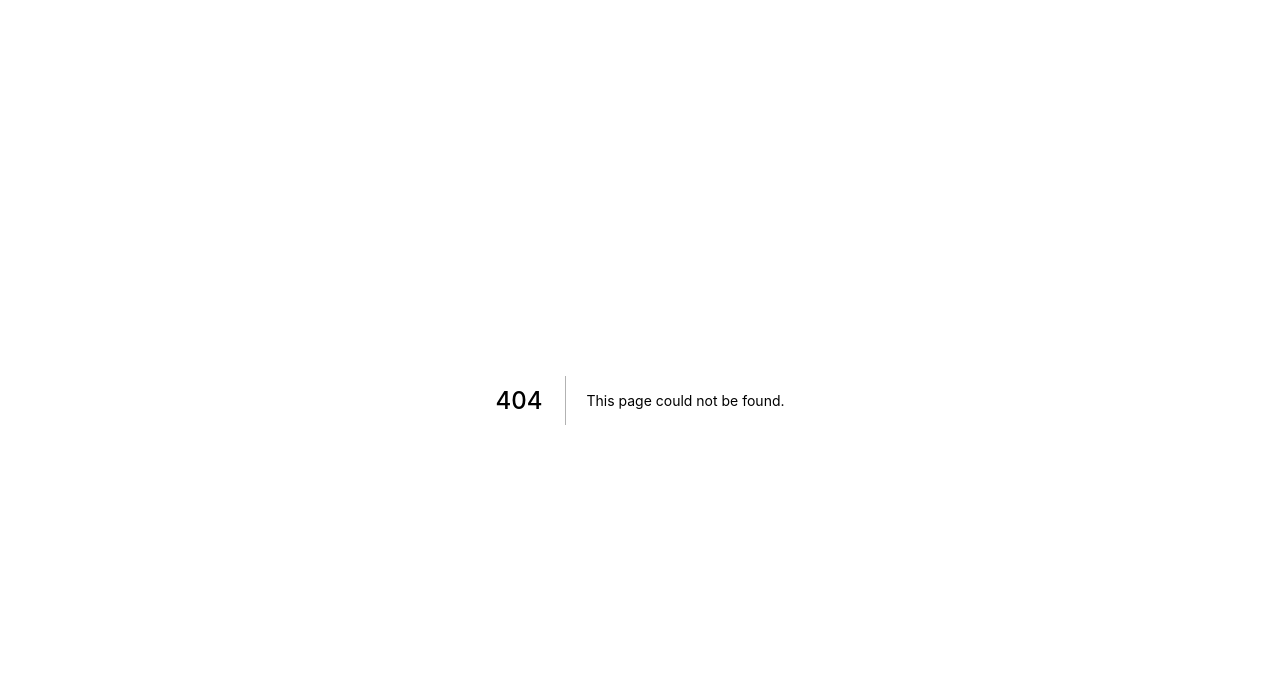
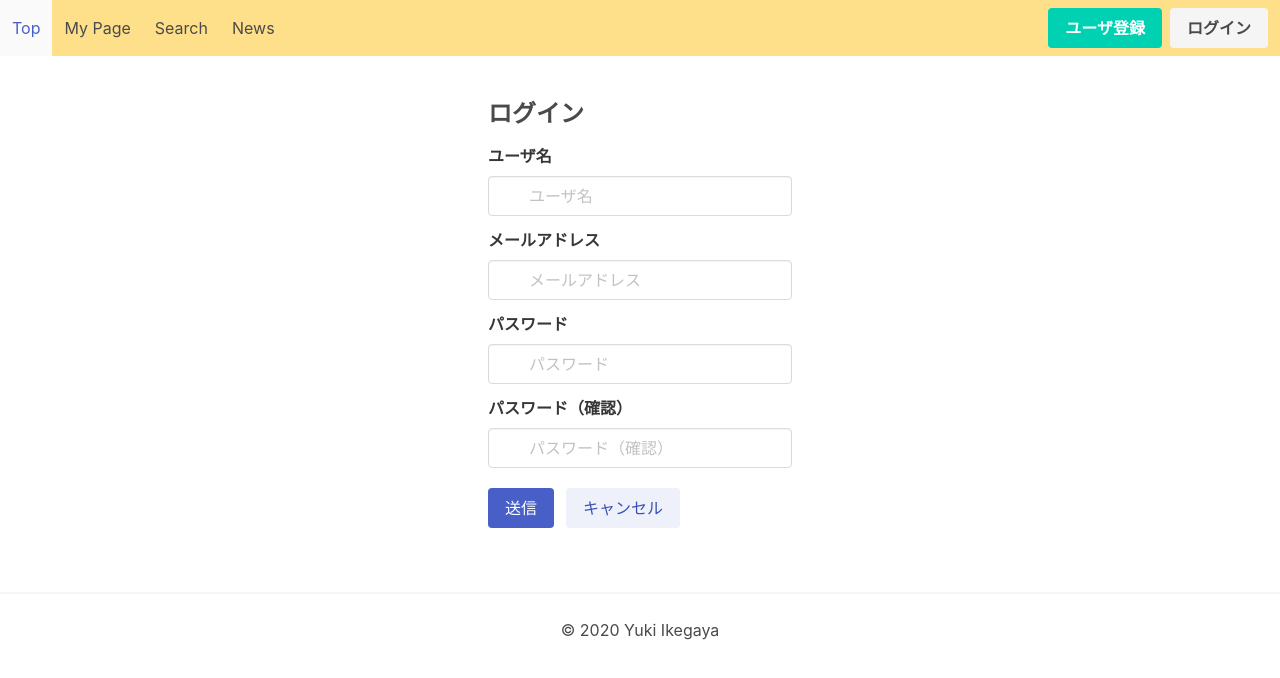
Before and after one commit to ikeyu0806/movie-info, a Next.js app: page /login in a window 1280 px wide. Before the commit this address had no page. Shown: the top 678 px of the page. Built offline with nearby package versions, Linux system fonts and the light colour scheme.

Commit message:
create login form template

```diff
--- a/components/Layout.tsx
+++ b/components/Layout.tsx
@@ -52,8 +52,8 @@ const Layout = ({ children, title = 'This is the default title' }: Props) => {
                   <a className="button is-primary" href="/signup">
                     <strong>ユーザ登録</strong>
                   </a>
-                  <a className="button is-light">
-                    ログイン
+                  <a className="button is-light" href="/login">
+                  <strong>ログイン</strong>
                   </a>
                 </div>
               }
--- /dev/null
+++ b/pages/login.tsx
@@ -0,0 +1,119 @@
+import * as React from 'react'
+import axios from 'axios'
+import { useState, createContext } from "react"
+import Layout from '../components/Layout'
+import { User, CurrentUser } from '../interfaces/User'
+
+export const SignupUserContext = createContext<CurrentUser>({id: 0, token: "", name: "", email: ""})
+
+const SignUp = () => {
+  const [name, setName] = useState<string>("")
+  const [email, setEmail] = useState<string>("")
+  const [password1, setPassword1] = useState<string>("")
+  const [password2, setPassword2] = useState<string>("")
+  const [currentUser, setCurrentUser] = useState<CurrentUser>({id: 0, token: "", name: "", email: ""})
+
+  const params: User = {
+    name: name,
+    email: email,
+    password: password1
+  }
+
+  const ExecSignUp = () => {
+    axios.post('http://localhost:3002/signup', params)
+    .then((response) => {
+      setCurrentUser({id: 0, token: response.data.token, name: name, email: email})
+      localStorage.setItem('current_user',JSON.stringify({id: 0, token: response.data.token, name: name, email: email}))
+    })
+    .catch((error) => {
+      console.log(error)
+    })
+  }
+  return (
+    <SignupUserContext.Provider value={currentUser}>
+      <Layout title="映画情報サービス">
+        <div className="authentication-form">
+          <div className="field">
+            <h1>ログイン</h1>
+          </div>
+          <div className="field">
+            <label className="label">ユーザ名</label>
+            <div className="control has-icons-left has-icons-right">
+              <input className="input" type="text" placeholder="ユーザ名" onChange={(e) => { setName(e.target.value)}} value={name}></input>
+              <span className="icon is-small is-left">
+                <i className="fas fa-user"></i>
+              </span>
+              <span className="icon is-small is-right">
+                <i className="fas fa-check"></i>
+              </span>
+            </div>
+          </div>
+
+          <div className="field">
+            <label className="label">メールアドレス</label>
+            <div className="control has-icons-left has-icons-right">
+              <input className="input" type="email" placeholder="メールアドレス" onChange={(e) => { setEmail(e.target.value)}} value={email}></input>
+              <span className="icon is-small is-left">
+                <i className="fas fa-envelope"></i>
+              </span>
+              <span className="icon is-small is-right">
+                <i className="fas fa-exclamation-triangle"></i>
+              </span>
+            </div>
+          </div>
+
+          <div className="field">
+            <label className="label">パスワード</label>
+            <div className="control has-icons-left has-icons-right">
+              <input className="input" type="password1" placeholder="パスワード" onChange={(e) => { setPassword1(e.target.value)}} value={password1}></input>
+              <span className="icon is-small is-left">
+                <i className="fas fa-envelope"></i>
+              </span>
+              <span className="icon is-small is-right">
+                <i className="fas fa-exclamation-triangle"></i>
+              </span>
+            </div>
+          </div>
+
+          <div className="field">
+            <label className="label">パスワード（確認）</label>
+            <div className="control has-icons-left has-icons-right">
+              <input className="input" type="password2" placeholder="パスワード（確認）" onChange={(e) => { setPassword2(e.target.value)}} value={password2}></input>
+              <span className="icon is-small is-left">
+                <i className="fas fa-envelope"></i>
+              </span>
+              <span className="icon is-small is-right">
+                <i className="fas fa-exclamation-triangle"></i>
+              </span>
+            </div>
+          </div>
+
+          <div className="field is-grouped confirm-buttons">
+            <div className="control">
+              <button className="button is-link" onClick={ExecSignUp}>送信</button>
+            </div>
+            <div className="control">
+              <button className="button is-link is-light">キャンセル</button>
+            </div>
+          </div>
+        </div>
+        <style jsx>{`
+          h1 {
+            font-size: 150%;
+            font-weight: bold;
+          }
+          .authentication-form {
+            margin: 0 auto;
+            padding: 40px ;
+            width: 30%;
+          }
+          .confirm-buttons {
+            margin-top: 20px;
+          }
+        `}</style>
+      </Layout>
+    </SignupUserContext.Provider>
+  )
+}
+
+export default SignUp
```
